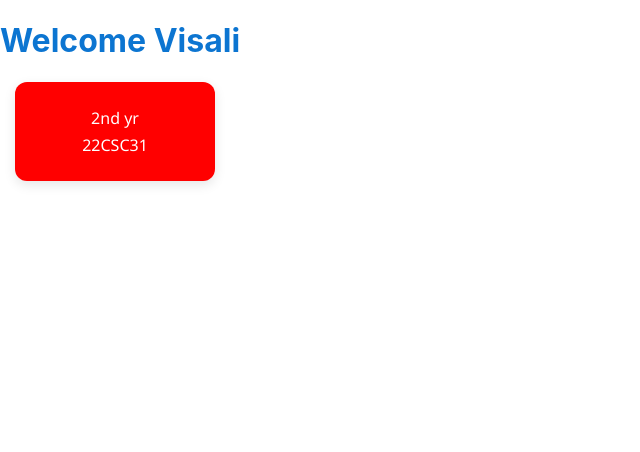
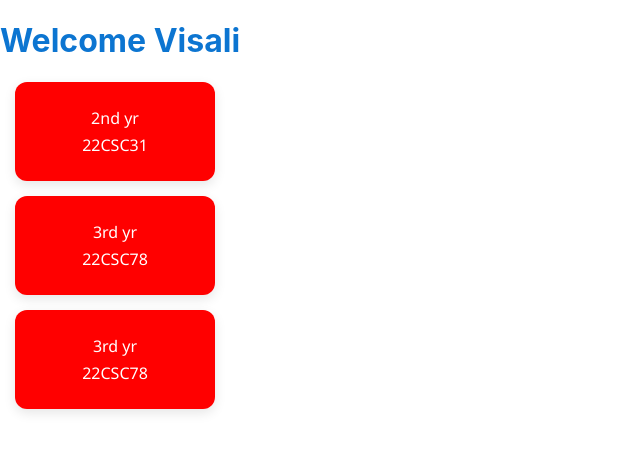
Before and after one commit to Deepak-1130/Digital-Attendance, a React (Create React App) app: page /FacultyDashboard in a window 1280 px wide. Shown: the top 452 px of the page, without its empty margins (0-640 px from the left). Built offline with nearby package versions, Linux system fonts and the light colour scheme.

Commit message:
faculty dashboard completed

```diff
--- a/src/Components/FacultyDashboard.jsx
+++ b/src/Components/FacultyDashboard.jsx
@@ -2,20 +2,22 @@ import React from "react";
 import "../StyleSheets/FacultyDashboard.css";
 import Cards from "./cards";
 
-const TeacherDashboard = ({FacultyDetails} ) =>{
-    const paperDetail={
-      year:"2nd yr",
-      subjectcode:"22CSC31"
-    }
-    return(
-        <div className="TeacherDashboard">
-            <h1>Welcome {FacultyDetails.name}</h1>
+const TeacherDashboard = ({ FacultyDetails }) => {
+  const paperDetail = [
+    { year: "2nd yr", subjectcode: "22CSC31" },
+    { year: "3rd yr", subjectcode: "22CSC78" },
+    { year: "3rd yr", subjectcode: "22CSC78" }
+  ];
 
-            <Cards paperDetails={paperDetail} />
+  return (
+    <div className="TeacherDashboard">
+      <h1>Welcome {FacultyDetails.name}</h1>
 
+      {paperDetail.map((paper, index) => (
+        <Cards key={index} paperDetails={paper} />
+      ))}
+    </div>
+  );
+};
 
-                </div>
-
-    )
-}
-export default TeacherDashboard ;
+export default TeacherDashboard;
--- a/src/Components/cards.jsx
+++ b/src/Components/cards.jsx
@@ -1,6 +1,6 @@
 import React from "react";
 import "../StyleSheets/cards.css";
-const Cards = ({paperDetails}) => {
+const Cards = ({paperDetails}) =>{
     return (
         <div className="cards">
             <p>{paperDetails.year}</p>
@@ -8,4 +8,4 @@ const Cards = ({paperDetails}) => {
         </div>
     )
 }
-export default Cards ;
+export default Cards;
--- a/src/Components/loginPage.jsx
+++ b/src/Components/loginPage.jsx
@@ -3,7 +3,7 @@ import { useState } from "react";
 import { useNavigate } from "react-router-dom";
 import "../StyleSheets/loginPage.css";
 import { Link } from "react-router-dom";
-// login Component
+    //Login Component
 const LoginPage = ({ loginType }) => {
 
     //Hooks declaration
@@ -11,34 +11,32 @@ const LoginPage = ({ loginType }) => {
     const [password, setPassword] = useState("")
     const navigate = useNavigate();
 
-    // Handle submit...................................................................................................
+    // Handle submit.......................................................................................................
     const handleSubmit = (e) => {
         e.preventDefault()
         console.log(password)
         console.log(rollNo)
     }
-
-    //Number check function.......................................................................................
+    //Number check function................................................................................................
     const checkNumberType = (value) => {
 
         return value.replace(/[^0-9]/g, "");
     };
-
-    //Function declaration.................................................................................................
+    //Function  Declaration.................................................................................................
     const handleLogin = () => {
     if(loginType=="Student"){
         navigate("/Dashboard")}
     else{
          navigate("/FacultyDashboard")
     }
-        //fetch path not defined so commented--------------------------------------------------------------------------------
+    // fetch path not defined so commented------------------------------------------------------------------------------------
     // fetch("https://" , {
     //     method:"POST",
     //     headers: {"content-type":"application/json"},
     //     body:JSON.stringify({
     //         rollNo:rollNo,
     //         password:password
-        //     })
+    //})
     // })
     }
 
@@ -49,8 +47,8 @@ const LoginPage = ({ loginType }) => {
             <div className="login-container">
                 <h1>Login</h1>
                 <form onSubmit={handleSubmit}>
+               <label htmlFor="rollNo" id="rollNoLabel" className="input-label">{loginType} ID</label>
 
-                    <label htmlFor="rollNo" id="rollNoLabel" className="input-label">{loginType} ID</label>
                     <input
                         autoComplete="off"
                         id="rollNo"
@@ -63,6 +61,7 @@ const LoginPage = ({ loginType }) => {
                     </input>
 
                     <label htmlFor="password" id="password" className="input-label">Password</label>
+
                     <input
                         autoComplete="off"
                         htmlFor="password"
@@ -71,6 +70,7 @@ const LoginPage = ({ loginType }) => {
                         type="password"
                         onChange={(e) => setPassword(e.target.value)}
                     >
+
                     </input>
                     <button type="submit" onClick={handleLogin} className="Login-Button">Login</button>
                     {/* <p>Want to change password ?<Link  to="/signUp">Change Password </Link></p> */}
```
Lines whose indentation alone changed are shown as unchanged.
